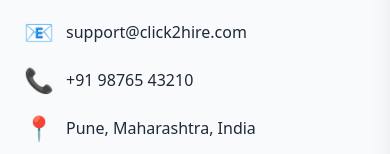
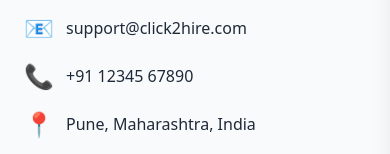
Before and after one commit to yogpote035/Click2Hire-Remote-Job-Platform, a React (Vite) app in the folder Frontend/: page /contact in a window 390 px wide. Shown: the part 520-674 px from the top of the page. Built offline with nearby package versions, Linux system fonts and the light colour scheme.

Commit message:
feat: Update HomePage component with salary range display and improved button styles; modify Contact component with new phone number

```diff
--- a/Frontend/src/App.jsx
+++ b/Frontend/src/App.jsx
@@ -43,7 +43,7 @@
         }}
       />
 
-      <div className="container mx-auto mt-10 py-10 pb-12 mb-5">
+      <div className="container mx-auto mt-10 py-9 pb-12 mb-5">
         <Routes>
           {/* update this page later */}
           <Route path="/" element={<HomePage />} />
--- a/Frontend/src/Components/HomePage/HomePage.jsx
+++ b/Frontend/src/Components/HomePage/HomePage.jsx
@@ -3,7 +3,7 @@
 import { useDispatch, useSelector } from "react-redux";
 import { Link, useNavigate } from "react-router-dom";
 import { HomePageJobs } from "../../../AllStateStore/Job/JobSlice";
-
+import {MoveRight} from "lucide-react";
 const HomePage = () => {
   const role =
     useSelector((state) => state.authentication.role) ||
@@ -109,8 +109,10 @@
               <p className="text-gray-600">
                 {job?.companyName} {job?.location}
               </p>
-              <p className="text-sm text-gray-500 mb-4">
-                ₹{job?.salaryRange?.min}-{job?.salaryRange?.max}
+              <p className="text-sm text-gray-500 mb-4 flex items-center gap-2">
+                ₹{job?.salaryRange?.min}
+                <MoveRight  size={15}/>
+                {job?.salaryRange?.max}
               </p>
               <button
                 onClick={() => {
@@ -124,13 +126,15 @@
                     navigate(`/login`);
                   }
                 }}
-                className="bg-blue-600 text-white px-4 py-2 rounded-lg hover:bg-blue-700 transition"
+                className="w-full bg-gradient-to-r from-blue-600 to-blue-500 text-white font-medium px-4 py-2 rounded-lg
+             shadow-md hover:from-blue-400 hover:to-blue-500 transform hover:-translate-y-0.5
+             transition-all duration-200 ease-in-out"
               >
                 {role === "employer"
                   ? "View Applicants"
                   : role === "jobseeker"
                   ? "Apply Now"
-                  : "Create Profile For Apply This Job"}
+                  : "Create Profile To Apply"}
               </button>
             </div>
           ))}
--- a/Frontend/src/Components/InfoPages/Contact.jsx
+++ b/Frontend/src/Components/InfoPages/Contact.jsx
@@ -27,7 +27,7 @@
             </li>
             <li className="flex items-center space-x-3">
               <span className="text-indigo-600 text-2xl">📞</span>
-              <span>+91 98765 43210</span>
+              <span>+91 12345 67890</span>
             </li>
             <li className="flex items-center space-x-3">
               <span className="text-indigo-600 text-2xl">📍</span>
```
